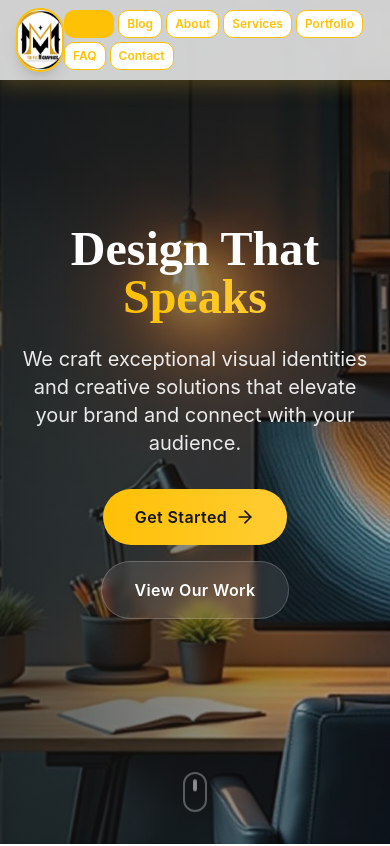
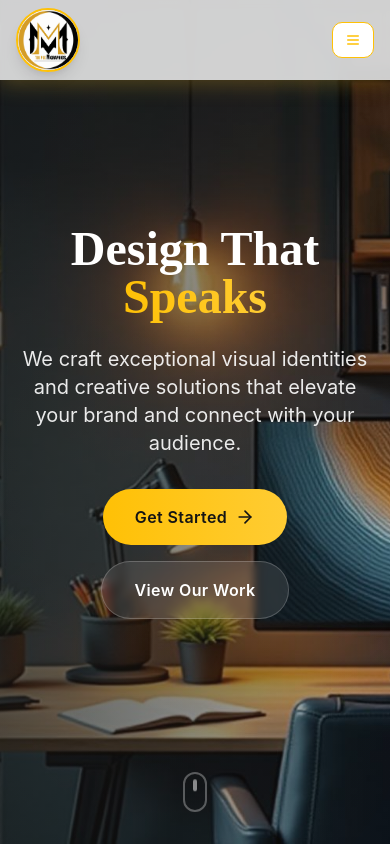
Before and after one commit to Triplemgraphics/triple-m-design-studio, a React (Vite) app: page / in a window 390 px wide. Shown: the top 846 px of the page. Built offline with nearby package versions, Linux system fonts and the light colour scheme.

Commit message:
Refactor: Collapse navigation on mobile

```diff
--- a/src/components/Navigation.tsx
+++ b/src/components/Navigation.tsx
@@ -1,10 +1,13 @@
 import React, { useState, useEffect } from 'react';
 import { Link, useLocation } from 'react-router-dom';
 import { Button } from '@/components/ui/button';
+import { Sheet, SheetContent, SheetTrigger } from '@/components/ui/sheet';
+import { Menu } from 'lucide-react';
 import logo from '@/assets/triple-m-logo.jpg';
 
 const Navigation = () => {
   const [isScrolled, setIsScrolled] = useState(false);
+  const [isMobileMenuOpen, setIsMobileMenuOpen] = useState(false);
   const location = useLocation();
 
   useEffect(() => {
@@ -49,8 +52,8 @@ const Navigation = () => {
             </div>
           </Link>
 
-          {/* Navigation Buttons - Mobile Friendly */}
-          <div className="flex items-center gap-1 sm:gap-2 flex-wrap">
+          {/* Desktop Navigation - Hidden on Mobile */}
+          <div className="hidden md:flex items-center gap-2 flex-wrap">
             {navItems.map((item) => (
               <Link
                 key={item.path}
@@ -66,6 +69,33 @@ const Navigation = () => {
               </Link>
             ))}
           </div>
+
+          {/* Mobile Menu - Hamburger */}
+          <Sheet open={isMobileMenuOpen} onOpenChange={setIsMobileMenuOpen}>
+            <SheetTrigger asChild className="md:hidden">
+              <Button variant="outline" size="sm" className="text-primary border-primary">
+                <Menu className="h-5 w-5" />
+              </Button>
+            </SheetTrigger>
+            <SheetContent side="right" className="w-[250px] bg-background">
+              <div className="flex flex-col gap-4 mt-8">
+                {navItems.map((item) => (
+                  <Link
+                    key={item.path}
+                    to={item.path}
+                    onClick={() => setIsMobileMenuOpen(false)}
+                  >
+                    <Button
+                      variant={location.pathname === item.path ? "default" : "outline"}
+                      className="w-full text-primary border-primary hover:bg-primary hover:text-primary-foreground font-semibold"
+                    >
+                      {item.label}
+                    </Button>
+                  </Link>
+                ))}
+              </div>
+            </SheetContent>
+          </Sheet>
         </div>
       </div>
     </nav>
```
